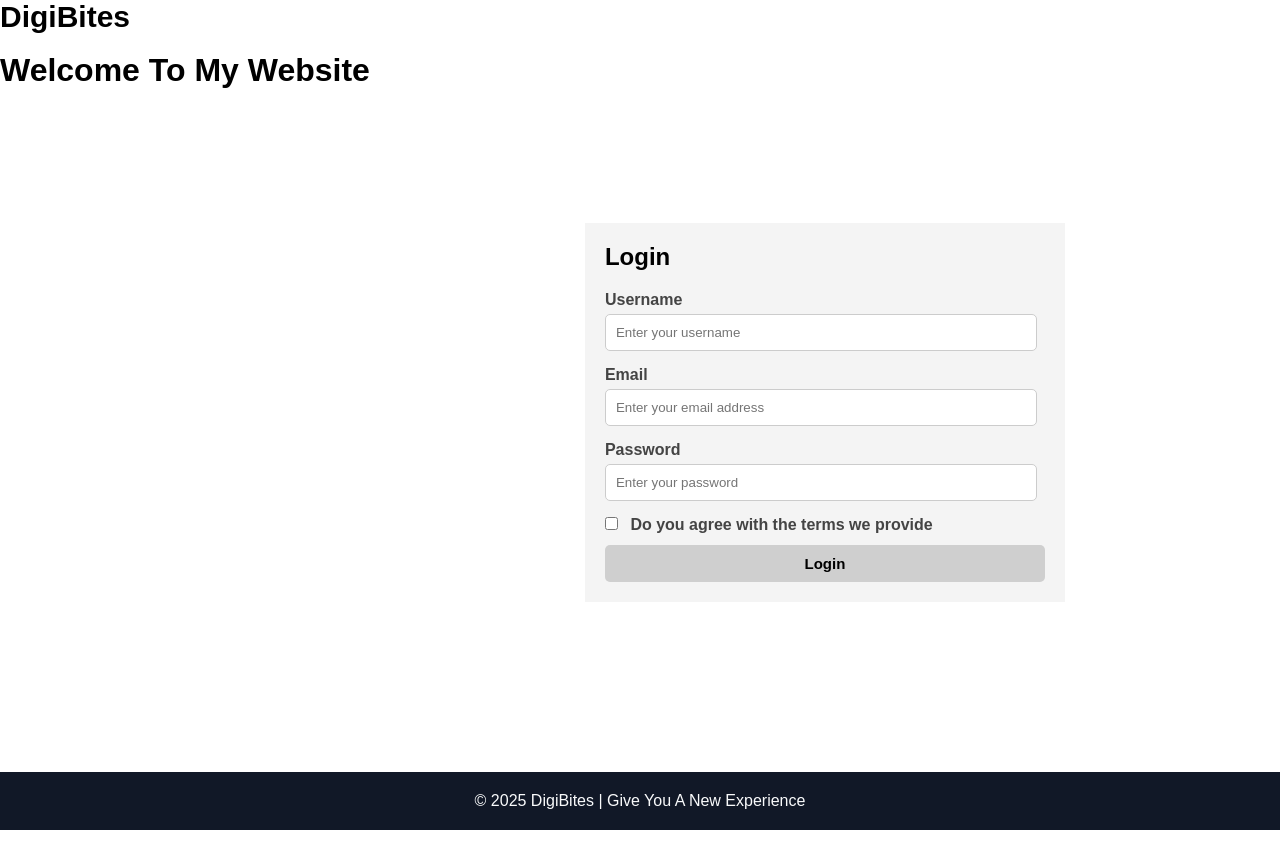
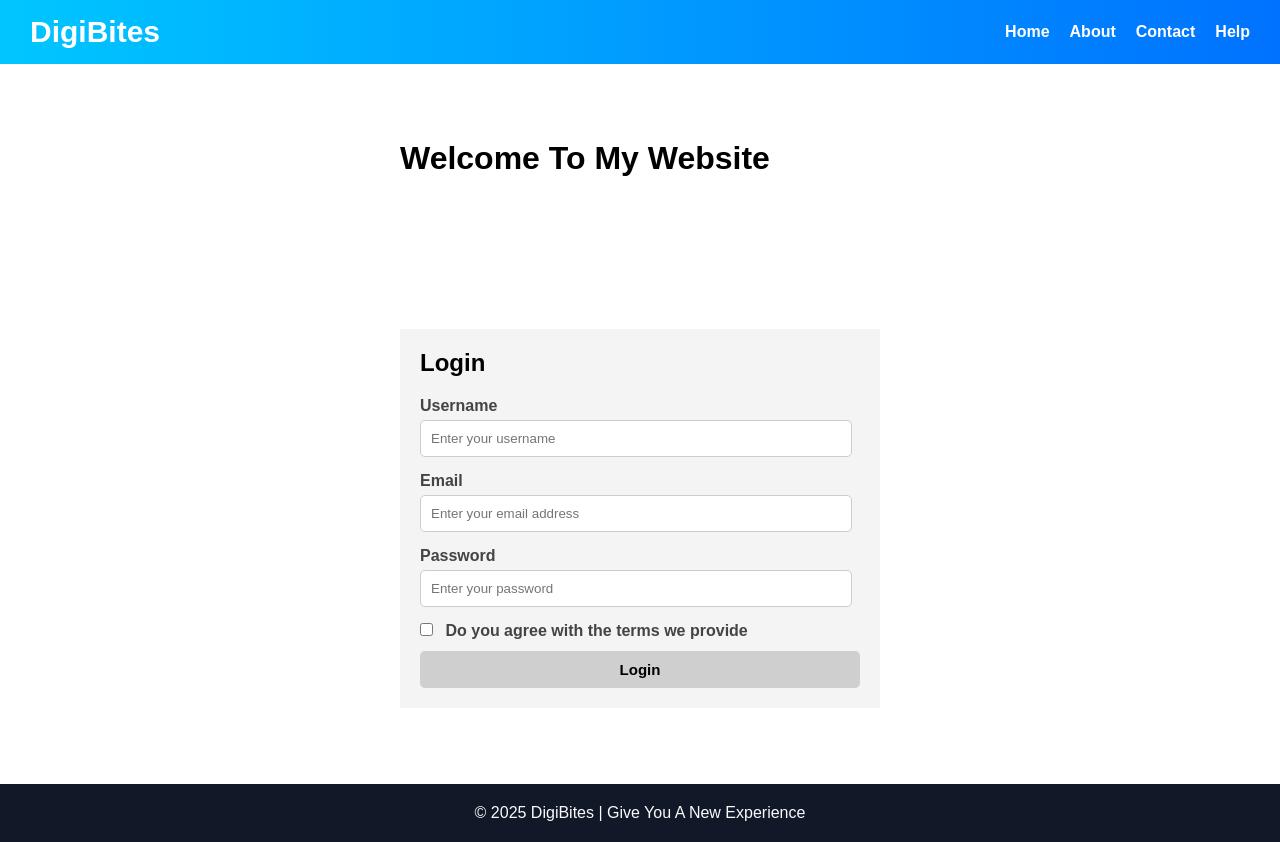
Before and after one commit to seiawanrizqi9-cyber/Ujian-Bulan-1, a plain HTML site: page project/login.html in a window 1280 px wide. Drawn offline with Linux system fonts and the light colour scheme.

Commit message:
fix: Cyber.css and add: login page

```diff
--- a/css/login.css
+++ b/css/login.css
@@ -10,7 +10,6 @@
   display: flex;
   justify-content: space-between;
   align-items: center;
-  position: fixed;
   width: 100%;
   background: linear-gradient(90deg, #00c6ff, #0072ff);
   color: #fff;
@@ -52,8 +51,10 @@
 
 main {
   height: 90vh;
-  display: flex;
+  display: grid;
+  grid-template-columns: 1, 1fr;
   justify-content: center;
+  align-items: center;
 }
 
 main .h1 {
--- a/project/login.html
+++ b/project/login.html
@@ -9,6 +9,7 @@
 
   <body>
     <!-- Navbar -->
+    <header class="navbar">
       <div class="logo">DigiBites</div>
       <input type="checkbox" id="toggle-menu" />
       <label for="toggle-menu" class="hamburger">&#9776;</label>
@@ -60,8 +61,7 @@
 
     <!-- Footer -->
     <footer class="footer">
-      <p>&copy; 2025 DigiBites | Give You A New Experience </p>
+      <p>&copy; 2025 DigiBites | Give You A New Experience</p>
     </footer>
-
   </body>
 </html>
```
Also changed, not shown: project/CyberQuarter.html (+1 -1 lines).
